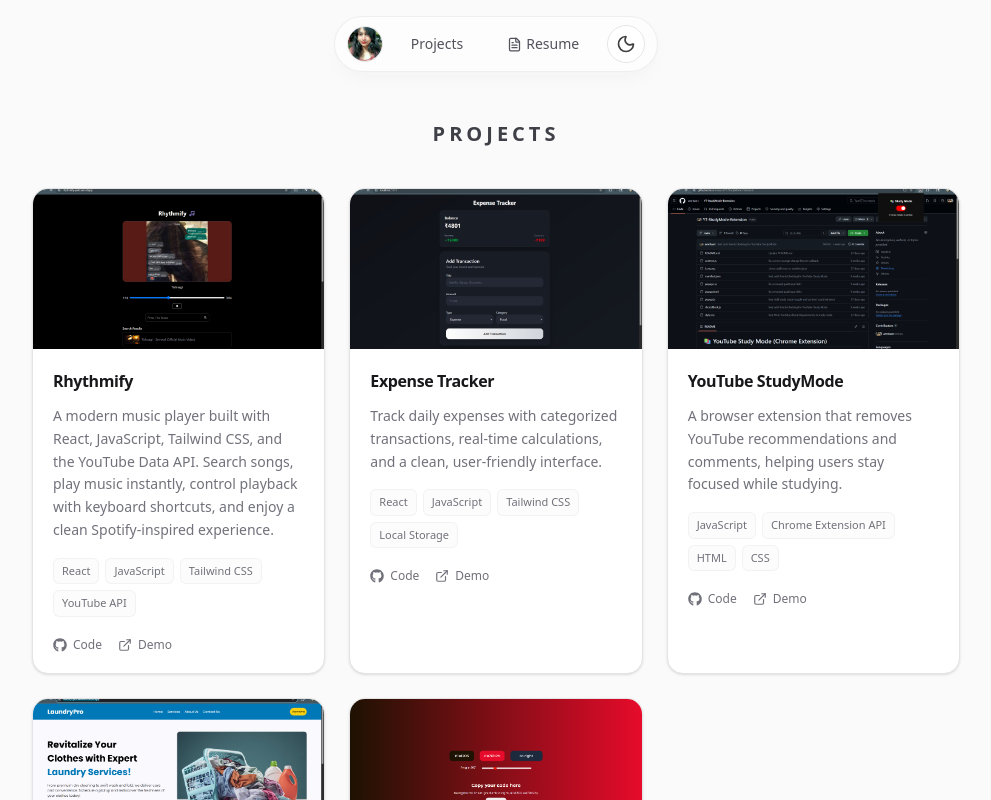
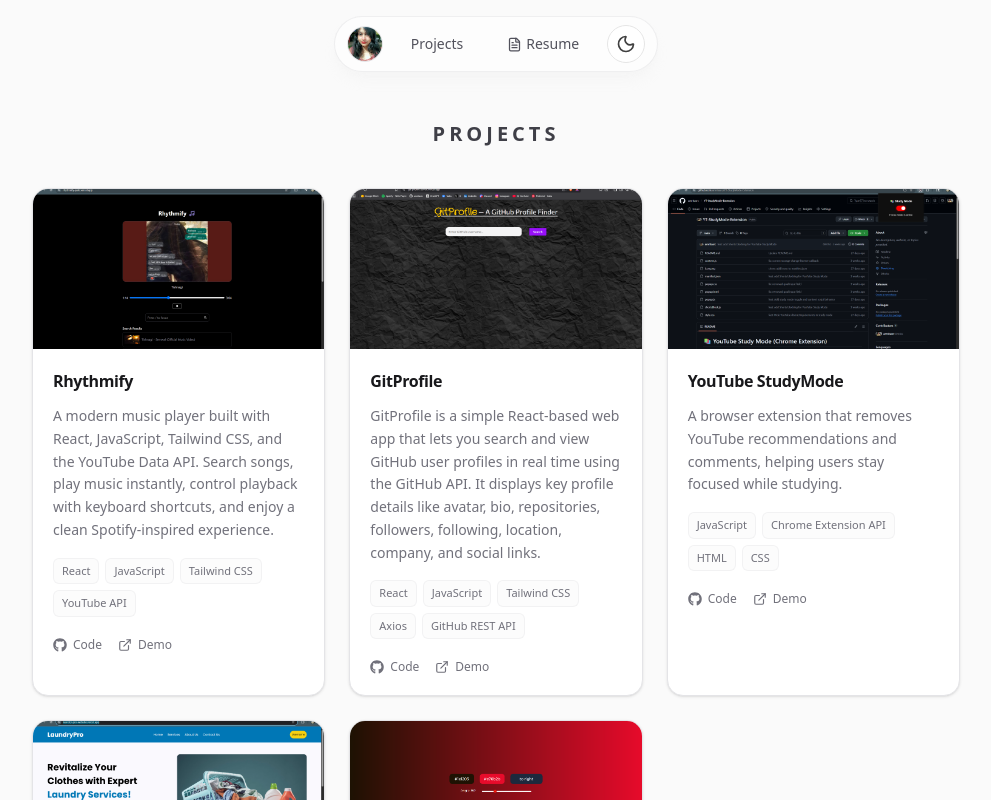
Before and after one commit to amritasrc/amrita-portfolio, a React (Vite) app: page /projects in a window 1280 px wide. Shown: the top 800 px of the page, without its empty margins (144-1135 px from the left). Built offline with nearby package versions, Linux system fonts and the light colour scheme; what @embedpdf/core would draw is missing.

Commit message:
feat: add new project

```diff
--- a/src/Comps/Project.jsx
+++ b/src/Comps/Project.jsx
@@ -19,17 +19,18 @@
     ],
   },
   {
-    projectName: "Expense Tracker",
-    imageSrc: "/expense-tracker.png",
-    githubLink: "https://github.com/amritasrc/Expense-Tracker",
-    link: "https://expense-tracker-orcin-tau-32.vercel.app/",
+    projectName: "GitProfile",
+    imageSrc: "/gitprofile.png",
+    githubLink: "https://github.com/amritasrc/GitProfile",
+    link: "https://git-profile-seven.vercel.app/",
     projectDescrip:
-      "Track daily expenses with categorized transactions, real-time calculations, and a clean, user-friendly interface.",
+      "GitProfile is a simple React-based web app that lets you search and view GitHub user profiles in real time using the GitHub API. It displays key profile details like avatar, bio, repositories, followers, following, location, company, and social links.",
     technologies: [
       "React",
       "JavaScript",
       "Tailwind CSS",
-      "Local Storage",
+      "Axios",
+      "GitHub REST API",
     ],
   },
   {
```
Also changed, not shown: public/aniverse.png (deleted), public/gitprofile.png (added).
